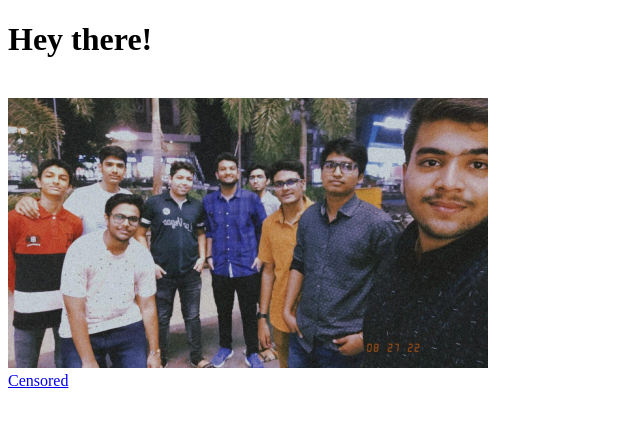
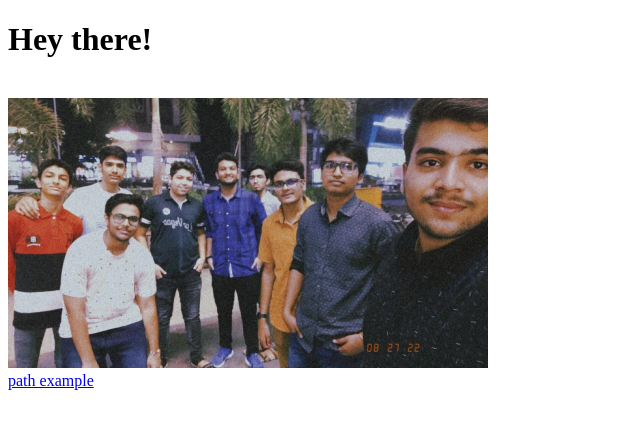
Before and after one commit to akasomya/website, a plain HTML site: page index.html in a window 1280 px wide. Shown: the full height of the page, 0-640 px from the left. Drawn offline with Linux system fonts and the light colour scheme.

Commit message:
Update index.html

```diff
--- a/index.html
+++ b/index.html
@@ -21,7 +21,7 @@
 <img src="/images/image.webp" width="480 height="270" ><br>
 
 
-<a href="/miku.html">Censored</a>
+<a href="/miku.html">path example</a>
 
 
 
```
